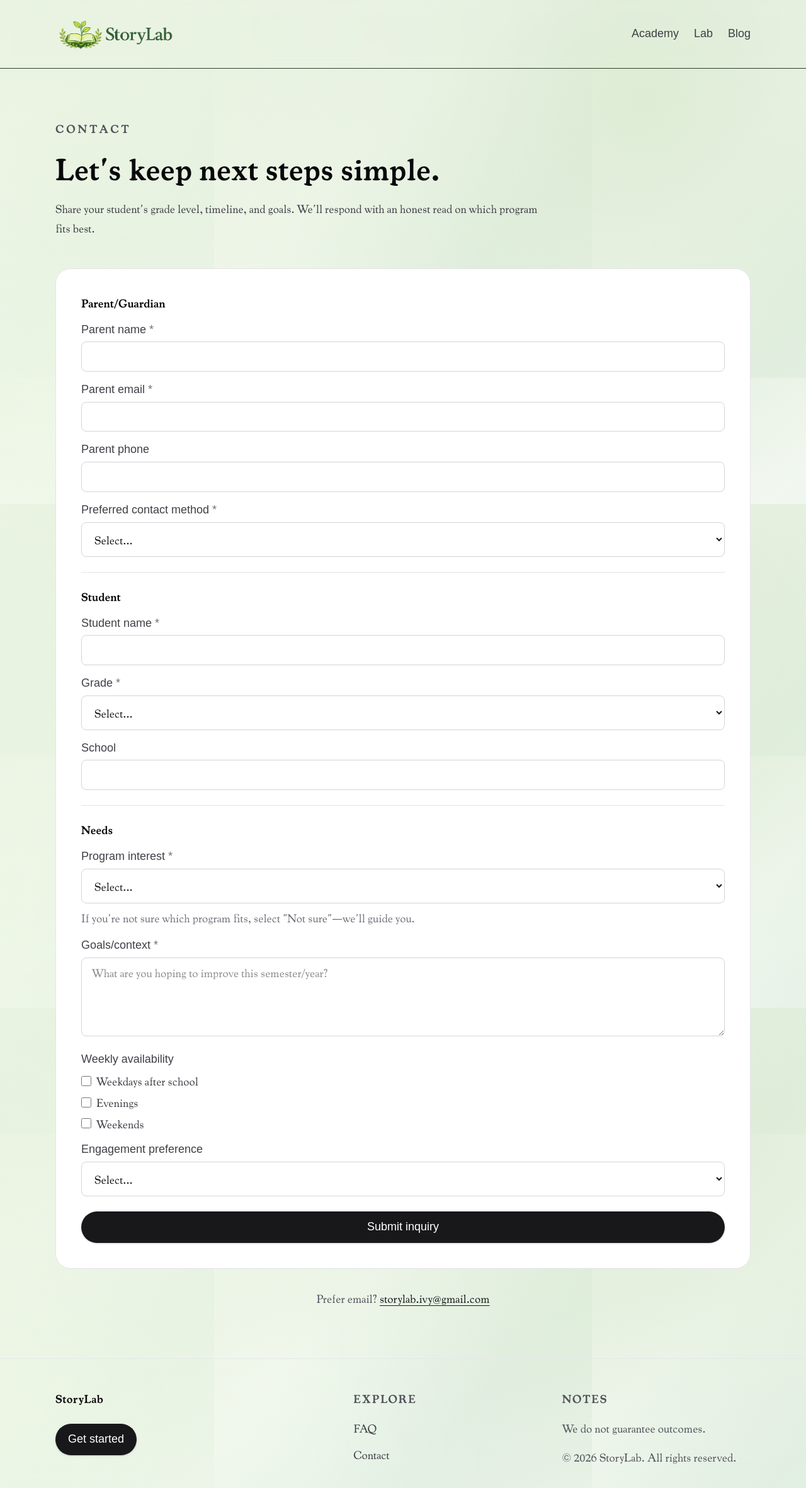
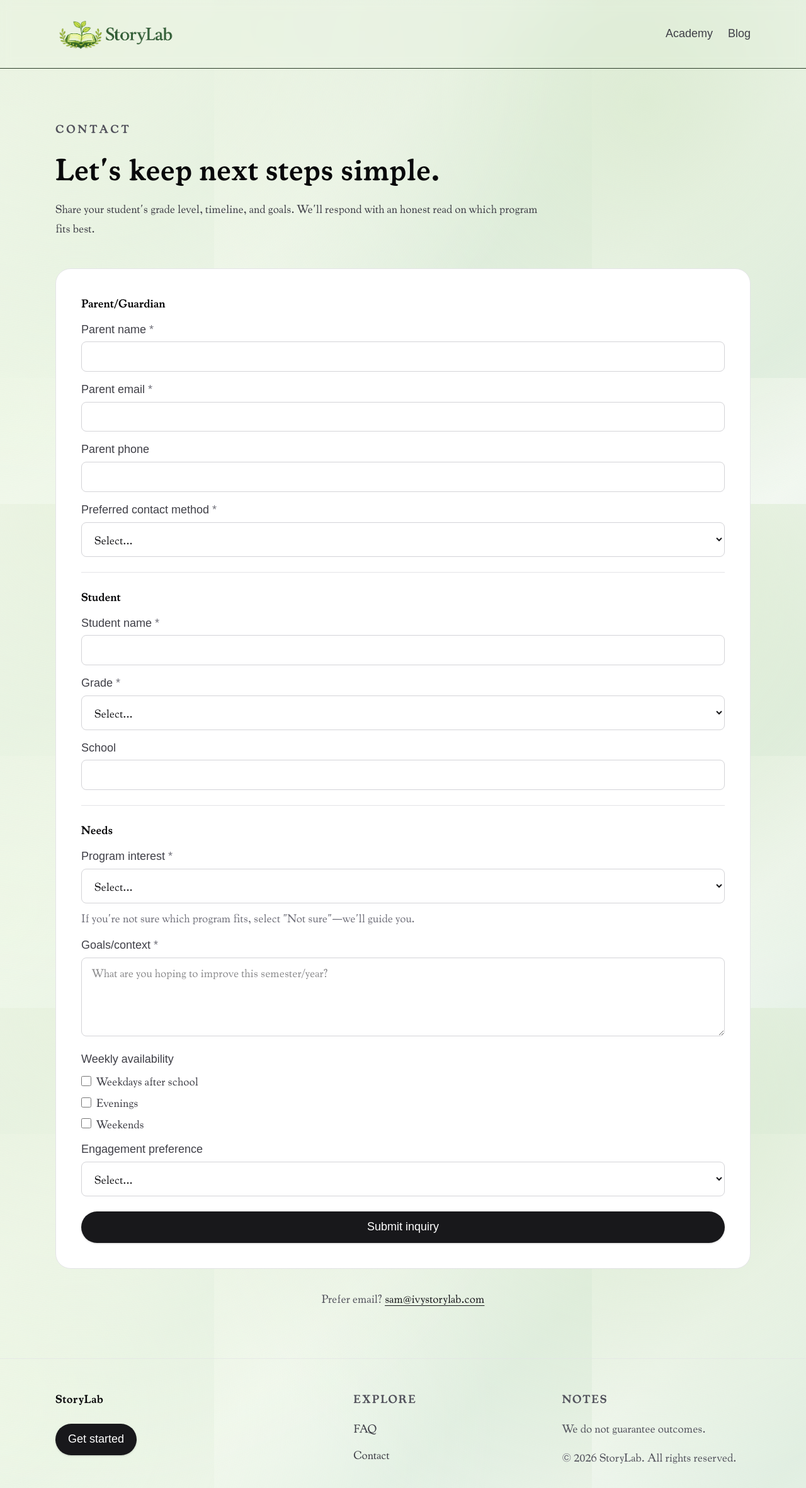
Before and after one commit to bananaduck1/storylab, a Next.js app: page /contact in a window 1280 px wide. Shown: the top 2362 px of the page at 63% size. Built offline with nearby package versions, Linux system fonts and the light colour scheme; a web font is replaced by a local one.

Commit message:
hide lab, blog colors fixed, contact email

```diff
--- a/app/blog/_components/PostGrid.tsx
+++ b/app/blog/_components/PostGrid.tsx
@@ -19,7 +19,7 @@ function PostCard({ post }: { post: Post }) {
   return (
     <Link
       href={`/blog/${post.slug}`}
-      className="group flex flex-col bg-white border border-zinc-200 rounded-xl p-7 hover:border-zinc-400 hover:shadow-md transition-all duration-200"
+      className="group flex flex-col border border-zinc-200 rounded-xl p-7 hover:border-zinc-400 hover:shadow-sm transition-all duration-200"
     >
       {post.tags.length > 0 && (
         <div className="flex flex-wrap gap-1.5 mb-4">
--- a/app/blog/page.tsx
+++ b/app/blog/page.tsx
@@ -27,7 +27,7 @@ export default async function BlogPage() {
   return (
     <main className="min-h-screen">
       {/* Editorial hero */}
-      <section className="border-b border-zinc-200 bg-zinc-50 py-24 px-6 text-center">
+      <section className="border-b border-zinc-200 py-24 px-6 text-center">
         <p className="text-sm uppercase tracking-widest text-emerald-800 mb-5">
           StoryLab
         </p>
@@ -44,7 +44,7 @@ export default async function BlogPage() {
       <PostGrid posts={posts ?? []} allTags={allTags} />
 
       {/* Subscribe CTA */}
-      <section className="border-t border-zinc-200 bg-zinc-50 py-24 px-6">
+      <section className="border-t border-zinc-200 py-24 px-6">
         <div className="max-w-xl mx-auto text-center">
           <p className="text-sm uppercase tracking-widest text-emerald-800 mb-4">
             Stay current
--- a/app/contact/page.tsx
+++ b/app/contact/page.tsx
@@ -34,10 +34,10 @@ export default function ContactPage() {
           <p className="text-sm text-zinc-600">
             Prefer email?{" "}
             <a
-              href="mailto:storylab.ivy@gmail.com"
+              href="mailto:sam@ivystorylab.com"
               className="text-zinc-900 underline underline-offset-4 hover:text-zinc-700"
             >
-              storylab.ivy@gmail.com
+              sam@ivystorylab.com
             </a>
           </p>
         </section>
--- a/components/Navbar.tsx
+++ b/components/Navbar.tsx
@@ -42,12 +42,6 @@ export function Navbar() {
                 Academy
               </Link>
               <Link
-                href="/lab"
-                className="text-sm font-medium text-zinc-700 hover:text-zinc-950 focus:outline-none focus-visible:rounded-md focus-visible:ring-2 focus-visible:ring-zinc-900/30"
-              >
-                Lab
-              </Link>
-              <Link
                 href="/blog"
                 className="text-sm font-medium text-zinc-700 hover:text-zinc-950 focus:outline-none focus-visible:rounded-md focus-visible:ring-2 focus-visible:ring-zinc-900/30"
               >
@@ -74,12 +68,6 @@ export function Navbar() {
             Academy
           </Link>
           <Link
-            href="/lab"
-            className="text-sm font-medium text-zinc-900 hover:text-zinc-950 focus:outline-none focus-visible:rounded-md focus-visible:ring-2 focus-visible:ring-zinc-900/30"
-          >
-            Lab
-          </Link>
-          <Link
             href="/blog"
             className="text-sm font-medium text-zinc-900 hover:text-zinc-950 focus:outline-none focus-visible:rounded-md focus-visible:ring-2 focus-visible:ring-zinc-900/30"
           >
```
